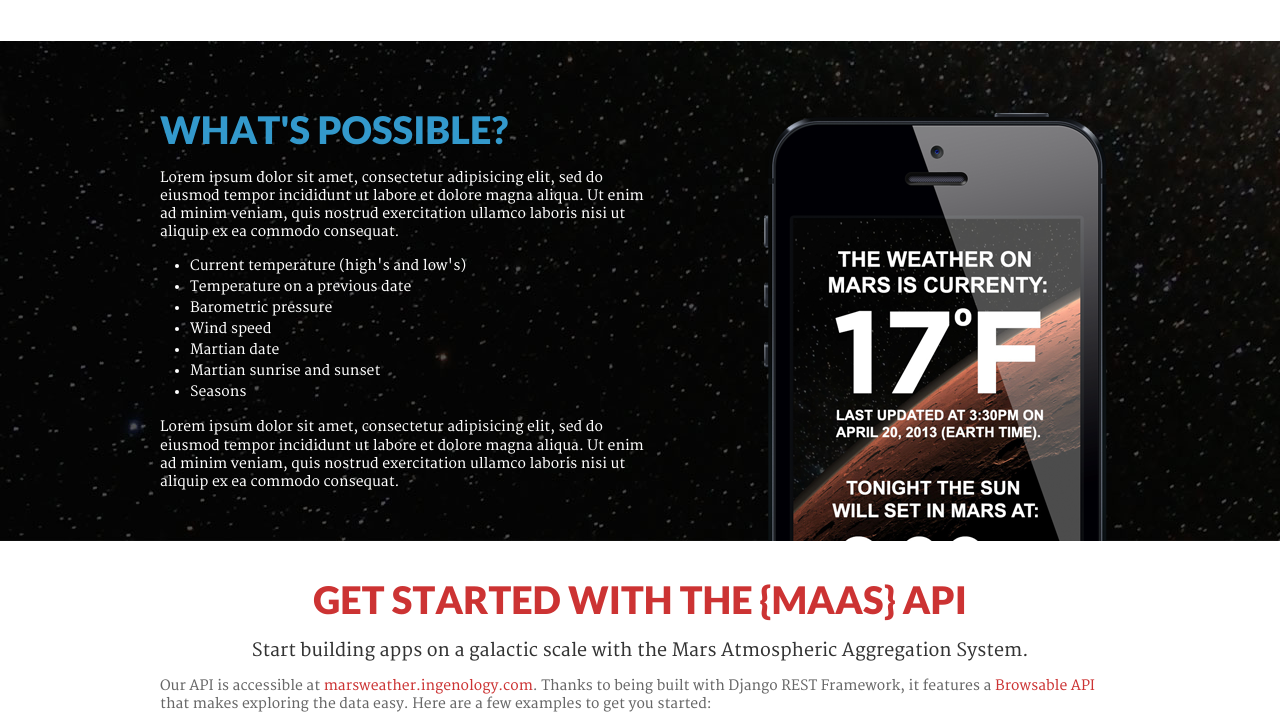
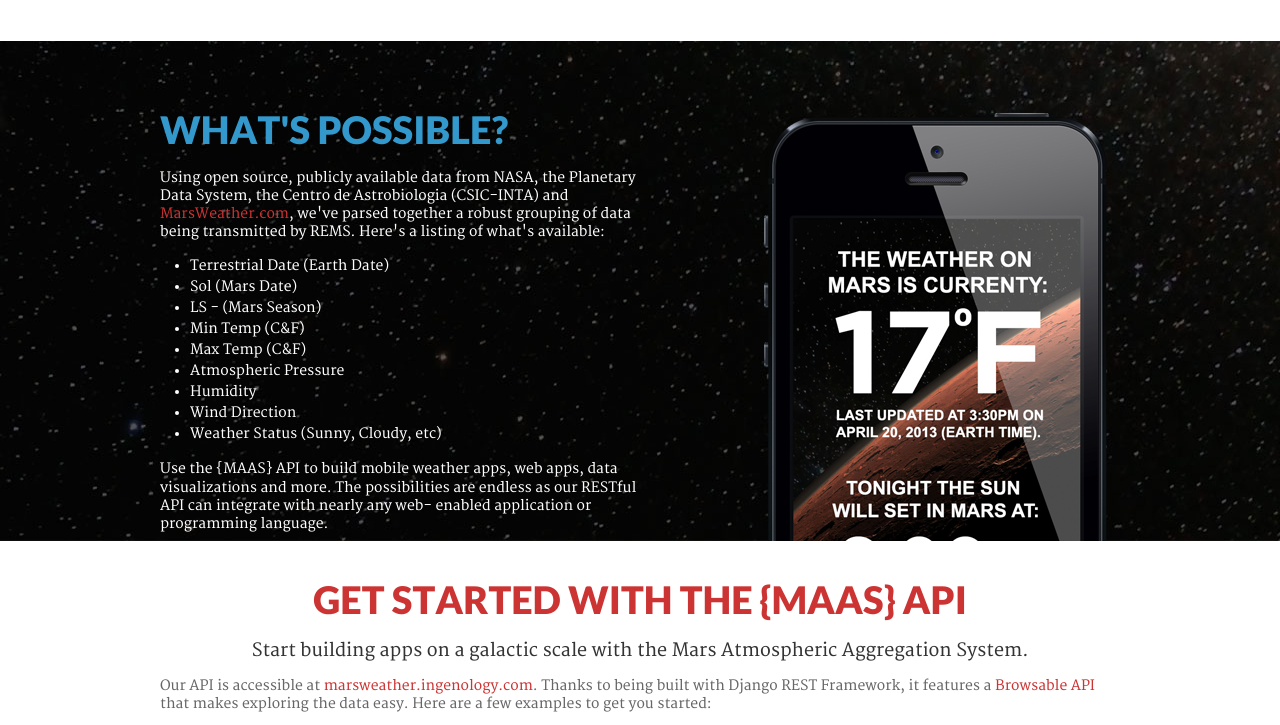
Before and after one commit to ingenology/mars_weather_api, a Django app: template templates/home.html in a window 1280 px wide. Shown: the part 1037-1762 px from the top of the page. Run offline with Django 3.2, Linux system fonts and the light colour scheme; the template is opened without the code that fills it, so the values that code supplies are empty.

Commit message:
Edited content for MAAS description

```diff
--- a/templates/home.html
+++ b/templates/home.html
@@ -70,17 +70,19 @@
             </div>
             <div class="left_content">
                 <h3>What's possible?</h3>
-                <p>Lorem ipsum dolor sit amet, consectetur adipisicing elit, sed do eiusmod tempor incididunt ut labore et dolore magna aliqua. Ut enim ad minim veniam, quis nostrud exercitation ullamco laboris nisi ut aliquip ex ea commodo consequat.</p>
+                <p>Using open source, publicly available data from NASA, the Planetary Data System, the Centro de Astrobiologia (CSIC-INTA) and <a href="http://marsweather.com" target="_blank">MarsWeather.com</a>, we've parsed together a robust grouping of data being transmitted by REMS. Here's a listing of what's available:</p>
                 <ul>
-                    <li>Current temperature (high's and low's)</li>
-                    <li>Temperature on a previous date</li>
-                    <li>Barometric pressure</li>
-                    <li>Wind speed</li>
-                    <li>Martian date</li>
-                    <li>Martian sunrise and sunset</li>
-                    <li>Seasons</li>
+                    <li>Terrestrial Date (Earth Date)</li>
+                    <li>Sol (Mars Date)</li>
+                    <li>LS - (Mars Season)</li>
+                    <li>Min Temp (C&F)</li>
+                    <li>Max Temp (C&F)</li>
+                    <li>Atmospheric Pressure</li>
+                    <li>Humidity</li>
+                    <li>Wind Direction</li>
+                    <li>Weather Status (Sunny, Cloudy, etc)</li>
                 </ul>
-                <p>Lorem ipsum dolor sit amet, consectetur adipisicing elit, sed do eiusmod tempor incididunt ut labore et dolore magna aliqua. Ut enim ad minim veniam, quis nostrud exercitation ullamco laboris nisi ut aliquip ex ea commodo consequat.</p>
+                <p>Use the {MAAS} API to build mobile weather apps, web apps, data visualizations and more. The possibilities are endless as our RESTful API can integrate with nearly any web- enabled application or programming language.</p>
             </div>
             <div class="clear"></div>
         </div>
```
